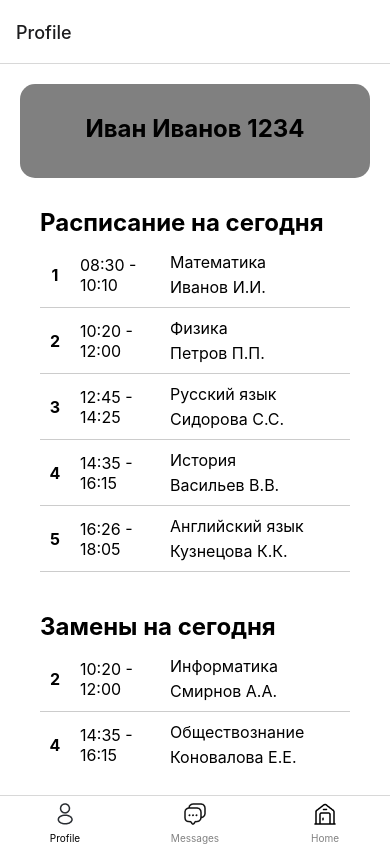
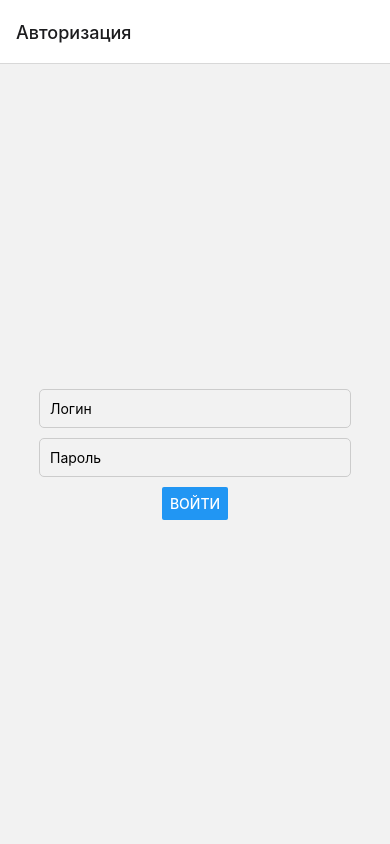
Before and after one commit to crambleqwe/chatPTK, a React Native app: screen / in a window 390 px wide. Built offline with nearby package versions, Linux system fonts and the light colour scheme.

Commit message:
get user info

```diff
--- a/src/redux/action/User.js
+++ b/src/redux/action/User.js
@@ -1,11 +1,7 @@
 import {SET_USER_INFO} from "../constants/constants";
-export function setUserInfo(name, lastName, middleName){
-    return{
-        payload: {
-            name,
-            lastName,
-            middleName,
-        },
+export function setUserInfo({ name, lastName, middleName, group }){
+    return {
+        payload: { name, lastName, middleName, group },
         type: SET_USER_INFO
     }
 }
--- a/src/redux/reducer/AuthReducer.js
+++ b/src/redux/reducer/AuthReducer.js
@@ -1,7 +1,7 @@
 import {LOGIN, LOGOUT} from "../constants/constants";
 
 const initialState = {
-    isAuthenticated: true,
+    isAuthenticated: false,
 };
 
 const authReducer = (state = initialState, action) => {
--- a/src/redux/reducer/userReducer.js
+++ b/src/redux/reducer/userReducer.js
@@ -16,10 +16,13 @@ const userReducer = (state = initialState, action) => {
         case SET_USER_INFO:{
             return{
                 ...state,
-                name: action.payload.name,
-                lastName: action.payload.lastName,
-                middleName: action.payload.middleName,
-                group: action.payload.group
+                user: {
+                    name: action.payload.name,
+                    lastName: action.payload.lastName,
+                    middleName: action.payload.middleName,
+                    group: action.payload.group,
+                }
+
             }
         }
         default: return state
--- a/src/screen/auth/LoginScreen.js
+++ b/src/screen/auth/LoginScreen.js
@@ -11,20 +11,23 @@ const LoginScreen = ({ navigation }) => {
     const [password, setPassword] = useState('');
     const dispatch = useDispatch()
     const userAuthenticated = useSelector(state => state.auth.isAuthenticated)
+    const userInfo = useSelector((state) => state.userInfo.user);
 
     const handleLogin = () => {
         login(username, password)
             .then((response) => {
                 if (response) {
-                    console.log(response)
+                    console.log(response);
+                    console.log(userInfo);
                     console.log('Добро пожаловать, ' + response.firstName);
-                    dispatch(setUserInfo(
-                        response.firstName,
-                        response.lastName,
-                        response.midName
-                    ))
-                    dispatch(userLogin())
-
+                    dispatch(setUserInfo({
+                        name: response.firstName,
+                        lastName: response.lastName,
+                        middleName: response.midName,
+                        group: 1992,
+                    }));
+                    console.log(userInfo);
+                    dispatch(userLogin());
                 } else {
                     console.log('Ошибка входа в систему');
                     Alert.alert('Ошибка', 'Неверный логин или пароль');
--- a/src/screen/profile/ProfileScreen.js
+++ b/src/screen/profile/ProfileScreen.js
@@ -6,7 +6,6 @@ import Schedule from "./Sсhedule";
 
 const ProfileScreen = () => {
     const userInfo = useSelector((state) => state.userInfo.user);
-
     const scheduleData = [
         {
             id: 1,
```
